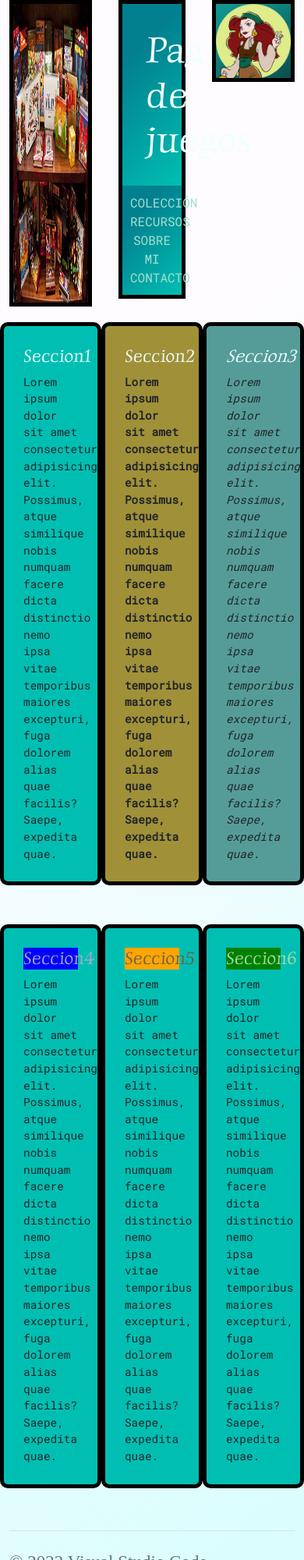
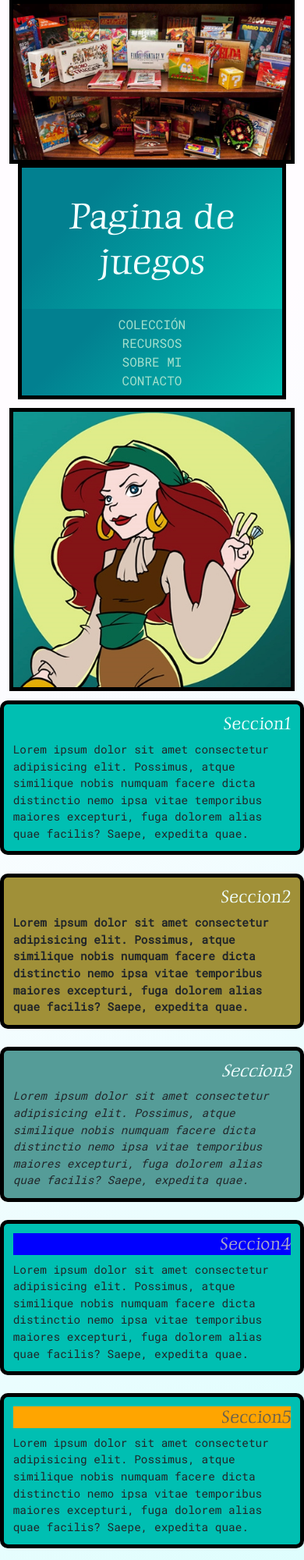
Before and after one commit to Daphoenyx/pagina-de-juegos, a website: page index.html in a window 390 px wide. Shown: the top 2000 px of the page at 78% size. Drawn offline with nearby package versions, Linux system fonts and the light colour scheme; a web font is replaced by a local one.

Commit message:
Version 11

```diff
--- a/index.html
+++ b/index.html
@@ -25,7 +25,7 @@
 
     <!-- Opengraph -->
     <meta property="og:title" content="Pagina de juegos"/>
-    <meta property="og:type" content="video.movie"/> <!-- No estoy segura de lo que va en esta seccion "type" en este caso. Tambien otra pregunta: esta seccion de Opengraph tiene que ir en todas las paginas o solo en la principal? -->
+    <meta property="og:type" content="website"/>
     <meta property="og:url" content="https://www.paginadejuegos.com"/>
     <meta property="og:image" content="./img/Elaine Marley logo.jpg"/>
 
@@ -36,11 +36,11 @@
     <header>
 
         <div class="container">
-            <div class="row row-cols-3">
-                <div class="col"><img id="fotoJuegos" src="./img/Videogame collection.webp" width="100%" height="100%"
+            <div class="row">
+                <div class="col-sm"><img id="fotoJuegos" src="./img/Videogame collection.webp" width="100%" height="100%"
                         alt="juegos">
                 </div>
-                <div class="col">
+                <div class="col-sm">
                     <h1>Pagina de juegos</h1>
                     <nav>
                         <ul>
@@ -51,7 +51,7 @@
                         </ul>
                     </nav>
                 </div>
-                <div class="col"><a href="index.html"><img src="./img/Elaine Marley logo.jpg" width="100%"
+                <div class="col-sm"><a href="index.html"><img src="./img/Elaine Marley logo.jpg" width="100%"
                             alt="Elaine Marley - Logo de la pagina"></a>
                 </div>
             </div>
@@ -62,9 +62,9 @@
     <main>
 
         <div class="container">
-            <div class="row row-cols-3">
+            <div class="row">
 
-                <div class="col mainSection">
+                <div class="col-12 col-md-2 mainSection">
                     <h3>Seccion1</h3>
                     <article class="article2">Lorem ipsum dolor sit amet consectetur adipisicing elit. Possimus, atque
                         similique nobis numquam facere dicta distinctio nemo ipsa vitae temporibus maiores excepturi,
@@ -72,7 +72,7 @@
                 </div>
                 </article>
 
-                <div class="col mainSectionBold">
+                <div class="col-12 col-md-2 mainSectionBold">
                     <h3>Seccion2</h3>
                     <article class="article2">Lorem ipsum dolor sit amet consectetur adipisicing elit. Possimus, atque
                         similique nobis numquam facere dicta distinctio nemo ipsa vitae temporibus maiores excepturi,
@@ -80,7 +80,7 @@
                 </div>
                 </article>
 
-                <div class="col mainSectionItalic">
+                <div class="col-12 col-md-2 mainSectionItalic">
                     <h3>Seccion3</h3>
                     <article class="article2">Lorem ipsum dolor sit amet consectetur adipisicing elit. Possimus, atque
                         similique nobis numquam facere dicta distinctio nemo ipsa vitae temporibus maiores excepturi,
@@ -88,7 +88,7 @@
                 </div>
                 </article>
 
-                <div class="col mainSection">
+                <div class="col-12 col-md-2 mainSection">
                     <h3 class="mainSectionBlue">Seccion4</h3>
                     <article class="article2">Lorem ipsum dolor sit amet consectetur adipisicing elit. Possimus, atque
                         similique nobis numquam facere dicta distinctio nemo ipsa vitae temporibus maiores excepturi,
@@ -96,7 +96,7 @@
                 </div>
                 </article>
 
-                <div class="col mainSection">
+                <div class="col-12 col-md-2 mainSection">
                     <h3 class="mainSectionOrange">Seccion5</h3>
                     <article class="article2">Lorem ipsum dolor sit amet consectetur adipisicing elit. Possimus, atque
                         similique nobis numquam facere dicta distinctio nemo ipsa vitae temporibus maiores excepturi,
@@ -104,7 +104,7 @@
                 </div>
                 </article>
 
-                <div class="col mainSection">
+                <div class="col-12 col-md-2 mainSection">
                     <h3 class="mainSectionGreen">Seccion6</h3>
                     <article class="article2">Lorem ipsum dolor sit amet consectetur adipisicing elit. Possimus, atque
                         similique nobis numquam facere dicta distinctio nemo ipsa vitae temporibus maiores excepturi,
--- a/scss/_formItems.scss
+++ b/scss/_formItems.scss
@@ -5,7 +5,7 @@ form {
     background-color: #cab6cd;
     background-image: linear-gradient(315deg, #cab6cd 0%, #ba8f95 74%);
     font-size: 90%;
-    padding: 30px 100px 30px 100px;
+    padding: 2% 9% 2% 9%;
     border-radius: 10px;
     border: solid 5px black;
 }
--- a/scss/_mainCss.scss
+++ b/scss/_mainCss.scss
@@ -3,7 +3,7 @@
 body {
     background-color: #d5fefd;
     background-image: linear-gradient(315deg, #d5fefd 0%, #fffcff 74%);
-    min-height: 100%;
+    //min-height: 100%;
 }
 
 header {
@@ -17,8 +17,8 @@ main {
 .mainSection {
     background-color: #00bfb2;
     border-radius: 10px;
-    padding: 25px;
-    margin: 20px 0px 30px 0px;
+    padding: 3%;
+    margin: 3% 0% 3% 0%;
     border: solid 5px black;
     text-align: right;
     font-size: 150%;
@@ -60,8 +60,8 @@ nav ul {
     background-color: #00bfb2;
     background-image: linear-gradient(315deg, #00bfb2 0%, #028090 74%);
     color: azure;
-    padding: 10px;
-    margin: 0px 10px 10px 10px;
+    padding: 2%;
+    margin: 0% 3% 3% 3%;
     border: solid 5px black;
     list-style-type: none;
     text-align: center;
@@ -72,15 +72,15 @@ nav ul {
 
 .aOscuros {
     color: purple;
-    padding: 10px;
-    margin: 10px;
+    padding: 2%;
+    margin: 2%;
     text-align: right;
 
     &:hover {
         color: azure;
         background-color: purple;
         border-radius: 50px;
-        padding: 20px
+        padding: 3%;
     }
 }
 
--- a/scss/_titles.scss
+++ b/scss/_titles.scss
@@ -4,8 +4,8 @@ h1 {
     background-color: #00bfb2;
     background-image: linear-gradient(315deg, #00bfb2 0%, #028090 74%);
     color: azure;
-    padding: 30px;
-    margin: 0px 10px 0px 10px;
+    padding: 9%;
+    margin: 0% 3% 0% 3%;
     border: solid 5px black;
     border-bottom: none;
     text-align: center;
@@ -18,8 +18,8 @@ h2 {
     background-image: linear-gradient(315deg, #00bfb2 0%, #028090 74%);
     border-radius: 10px;
     color: azure;
-    padding: 25px;
-    margin: 60px 10px 30px 10px;
+    padding: 5%;
+    margin: 5% 1% 2% 1%;
     border: solid 5px black;
     text-align: right;
     font-size: 150%;
```
Also changed, not shown: pages/coleccion.html (+6 -0 lines), pages/contacto.html (+6 -0 lines), pages/recursos.html (+6 -0 lines), pages/sobre.html (+6 -0 lines), css/style.css, 1 other file.
